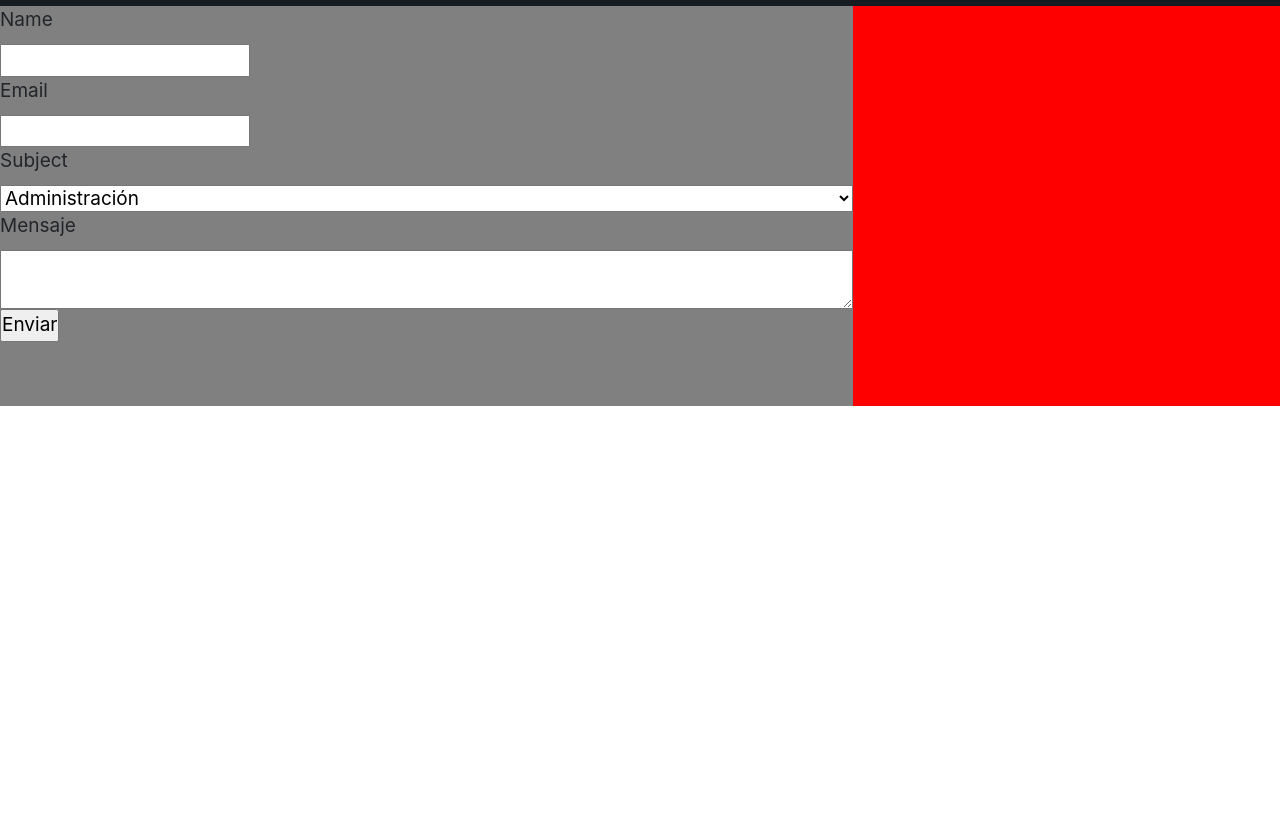
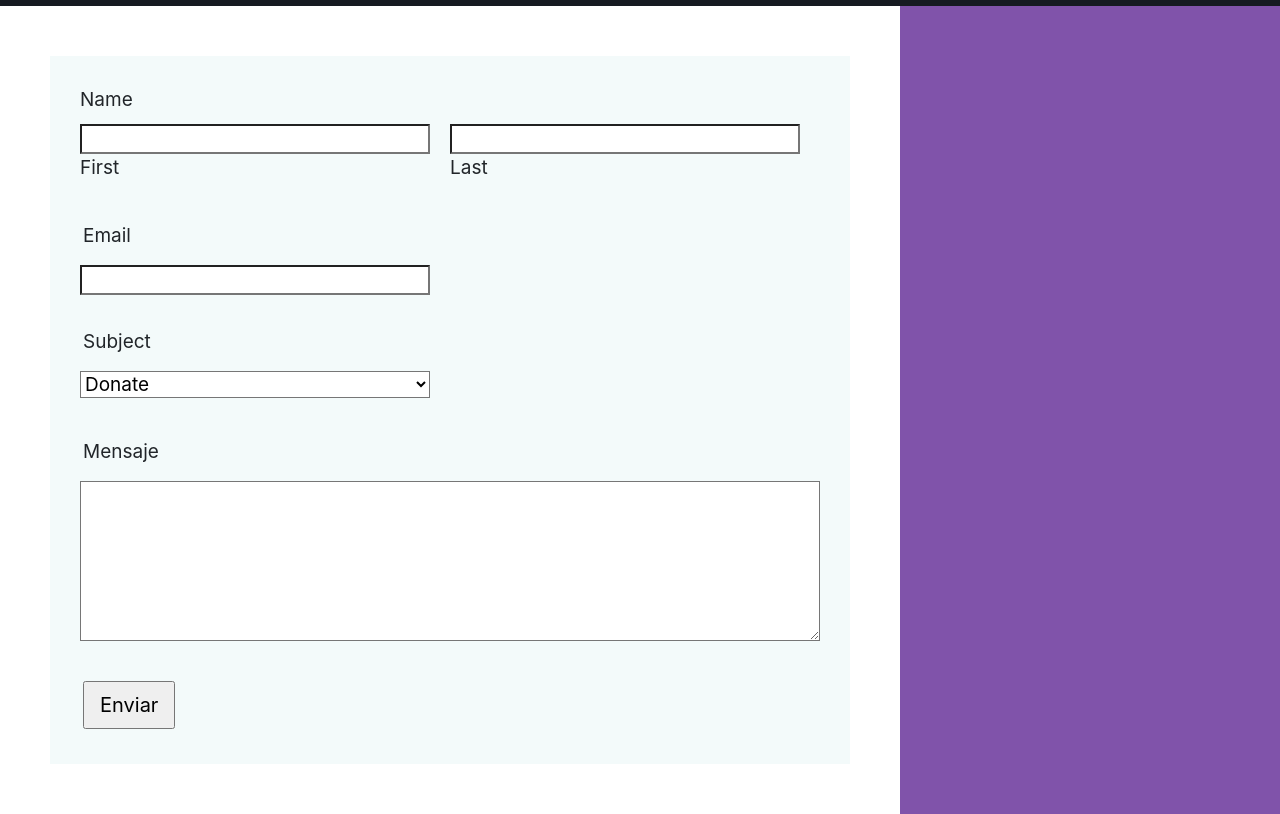
Before and after one commit to nzucconi/MiVoluntario, a website: page pages/contact.html in a window 1280 px wide. Shown: the part 62-876 px from the top of the page. Before the commit the page ends 800 px from the top, so only its background shows below. Drawn offline with Linux system fonts and the light colour scheme.

Commit message:
Form estructure completed

```diff
--- a/pages/contact.html
+++ b/pages/contact.html
@@ -46,22 +46,30 @@
         <div class="maincontact">
 			<div class="contactInfo">
 				<form action="" method="POST" enctype="multiplat/form-data">
-					<div class="tempflex">
-						<label>Name</label>
-						<input required type="text" name="name">
+					<label>Name</label>
+					<div class="tempinfo">
+						<div class="tempname">
+							<input required type="text" name="name">
+							<label>First</label>
+						</div>
+						<div class="tempname">
+							<input required type="text" name="name">
+							<label>Last</label>
+						</div>
+					</div>
+					<div class="tempemail">
 						<label>Email</label>
 						<input required type="email" name="email">
 					</div>
-					<div class="tempflex">
+					<div class="tempselect">
 						<label>Subject</label>
-						<select name="tipo">
-							<option>Administración</option>
-							<option>Donaciones</option>
-							<option>Marketing</option>
-							<option>Otro</option>
+						<select>
+							<option>Donate</option>
+							<option>Volunteer</option>
+							<option>Other</option>
 						</select>
 					</div>
-					<div class="tempflex focus">
+					<div class="tempmessage focus">
 						<label>Mensaje</label>
 						<textarea></textarea>
 					</div>
--- a/scss/_contact.scss
+++ b/scss/_contact.scss
@@ -4,19 +4,74 @@
 	min-height: 400px;
 	width: 100%;
 	.contactInfo{
-		background-color: grey;
-		flex: 2;
-		.tempflex{
+		background-color: $bgColor;
+		flex: 3;
+		margin: 50px;
+		padding: 30px;
+		.tempinfo{
+			display: flex;
+			flex-direction: row;
+			padding-bottom: 20px;
+		}
+		.tempname{
 			display: flex;
 			flex-direction: column;
+			padding-right: 20px;
 			input{
-				width: 250px;
+				width: 350px;
+				height: 30px;
+				background-color: rgb(255, 255, 255);
+			}
+		}
+		.tempemail{
+			display: flex;
+			flex-direction: column;
+			padding-bottom: 20px;
+			input{
+				width: 350px;
+				height: 30px;
+				background-color: rgb(255, 255, 255);
+			}
+			label{
+				padding: 10px 0px 5px 3px;
+			}
+		}
+		.tempselect{
+			display: flex;
+			flex-direction: column;
+			padding-bottom: 20px;
+			select{
+				width: 350px;
+				background-color: rgb(255, 255, 255);
+			}
+			label{
+				padding: 13px 0px 5px 3px;
+			}
+		}
+		.tempmessage{
+			display: flex;
+			flex-direction: column;
+			label{
+				padding: 20px 0px 5px 3px;
+			}
+			textarea{
+				width: 740px;
+				height: 160px;
+				background-color: rgb(255, 255, 255);
+			}
+		}
+		.maincontact__send{
+			input{
+			margin: 40px 0px 5px 3px;
+			padding: 7px 15px;
+			font-size: 20px;
+			word-spacing: 1.5px;
 			}
 		}
 	}
 	.contactBanner{
-		background-color: red;
-		flex: 1;
+		background-color: rgb(128, 83, 170);
+		flex: 2;
 	}
 }
 
@@ -45,11 +100,7 @@
 // 		height: 400px;
 // 		font-size: 23px;
 // 	}
-// 	.maincontact__send{
-// 		input{
-// 		font-size: 20px;
-// 		word-spacing: 1.5px;
-// 		}
+
 // 	}
 	// .maincontact__send--animated{
 	// 	input:hover{
```
Also changed, not shown: css/estilos.css.
